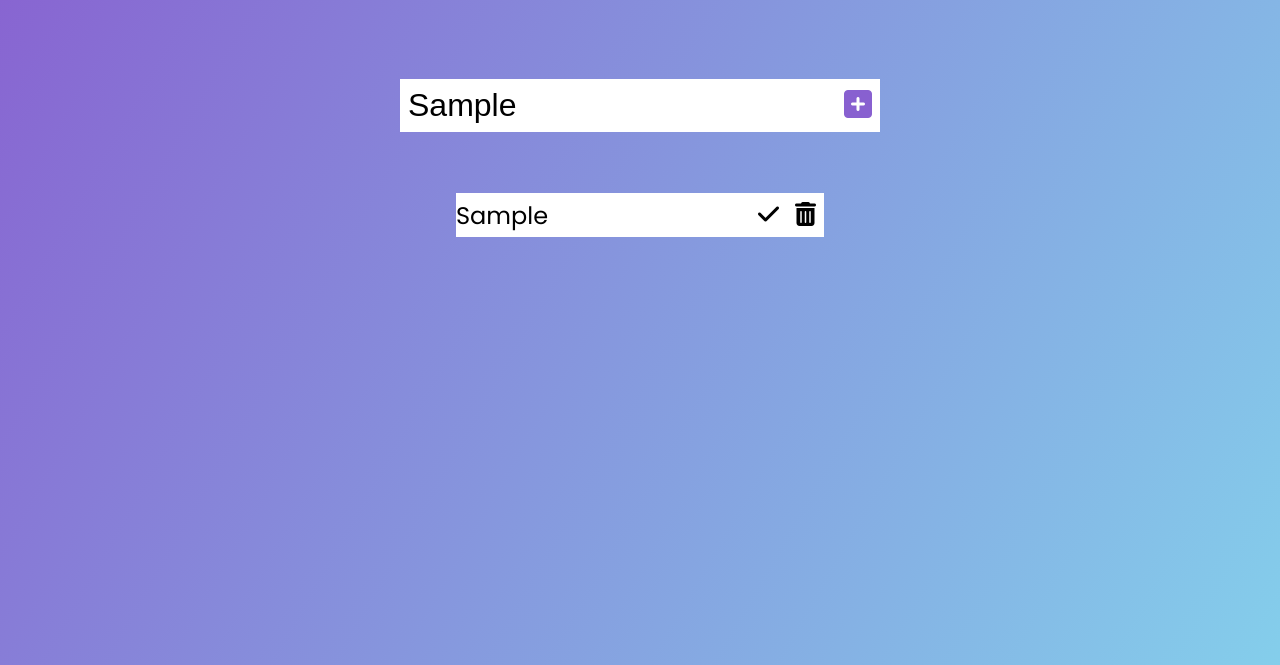
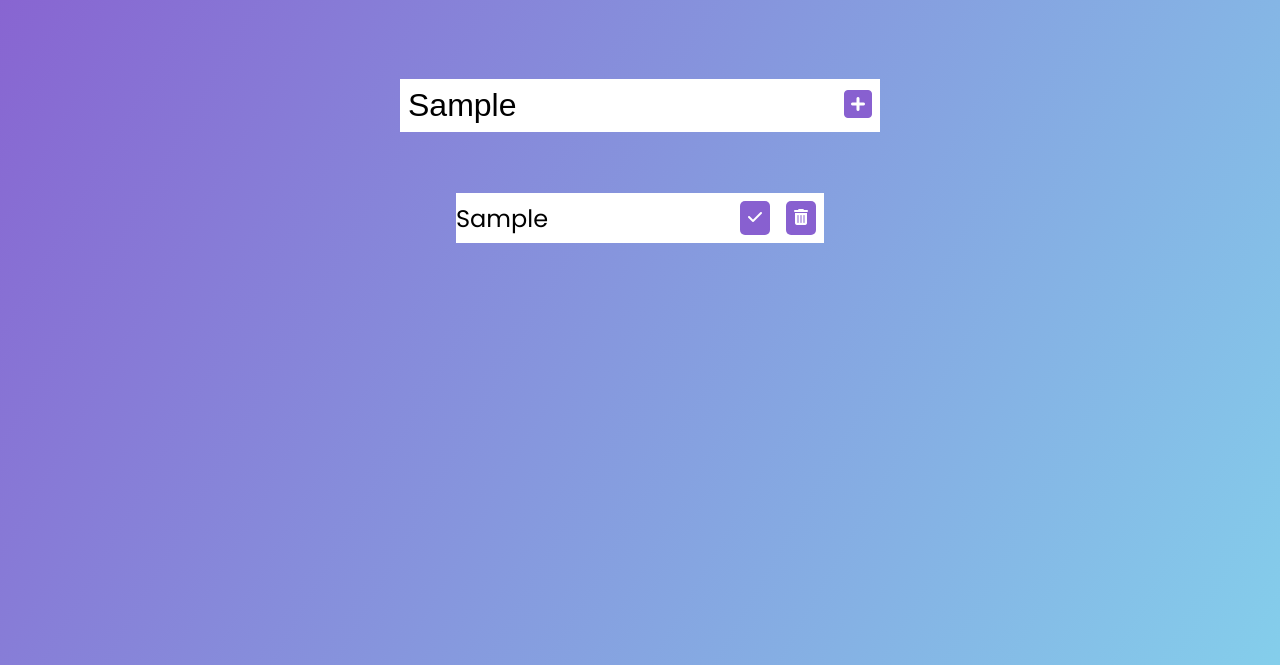
Before and after one commit to calyston/to-do-list, a plain HTML site: page index.html in a window 1280 px wide. Both pictures are taken after typing "Sample" into the empty fields and a click on the button 858 px from the left and 240 px from the top of the page. Shown: the part 135-800 px from the top of the page. Drawn offline with Linux system fonts and the light colour scheme.

Commit message:
style: complete & delete buttons styled

```diff
--- a/style.css
+++ b/style.css
@@ -79,7 +79,11 @@ header, form {
 
 .complete-button, .delete-button {
   padding: 0.5rem;
-  font-size: 1.5rem;
+  margin: 0.5rem;
+  font-size: 1rem;
   border: none;
-  background: white;
+  border-radius: 5px;
+  background: #8860D0;
+  color: white;
+  cursor: pointer;
 }
```
